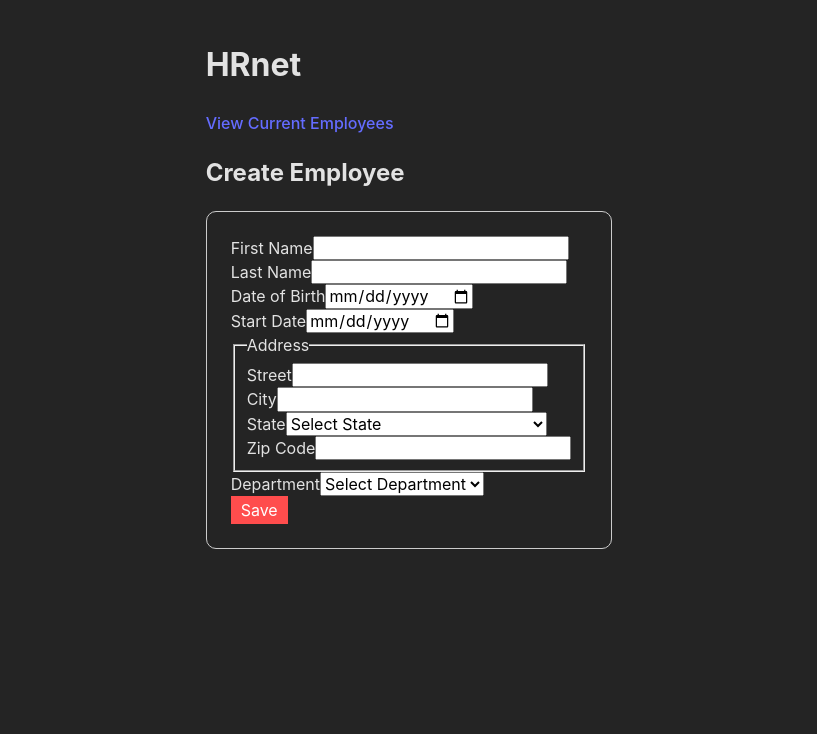
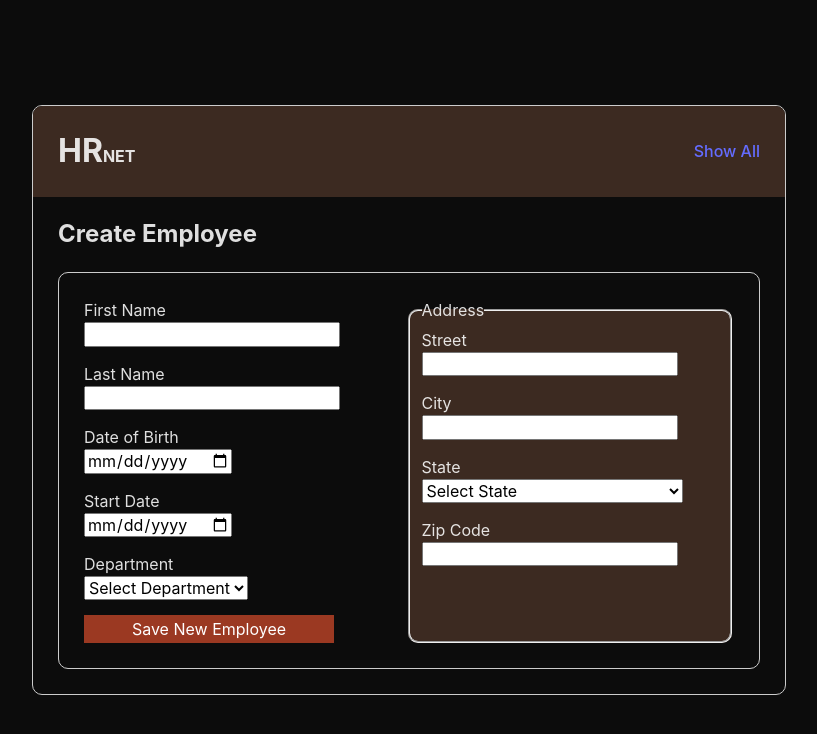
Before and after one commit to PuenaruIonutMarian/HRNet, a React (Vite) app: page / in a window 1280 px wide. Shown: the top 734 px of the page, without its empty margins (231-1048 px from the left). Built offline with nearby package versions, Linux system fonts and the light colour scheme.

Commit message:
style changes

```diff
--- a/src/components/DateSelector/DateSelector.module.scss
+++ b/src/components/DateSelector/DateSelector.module.scss
@@ -0,0 +1,5 @@
+.dateSelector{
+    label{
+        display: block;
+    }
+}
--- a/src/components/Header/Header.tsx
+++ b/src/components/Header/Header.tsx
@@ -0,0 +1,13 @@
+import { Link } from 'react-router-dom';
+import style from './header.module.scss';
+
+const Header = () => {
+  return (
+    <div className={style.header}>
+        <h1>HR<span className={style.hr}>NET</span></h1>
+        <Link to="/employee-list">Show All</Link>
+    </div>
+  )
+}
+
+export default Header
--- a/src/components/Header/header.module.scss
+++ b/src/components/Header/header.module.scss
@@ -0,0 +1,15 @@
+.header{
+    display: flex;
+    justify-content: space-between;
+    align-items: center;
+    background-color: #3C2A21;
+
+    padding: 0 25px;
+
+    h1{
+        font-size: 2rem;
+        span{
+            font-size: medium;
+        }
+    }
+}
--- a/src/components/InputField/inputfield.module.scss
+++ b/src/components/InputField/inputfield.module.scss
@@ -0,0 +1,8 @@
+.inputField{
+    label{
+        display: block;
+    }
+    input{
+        min-width: 70%;
+    }
+}
--- a/src/components/OptionsSelector/OptionsSelector.module.scss
+++ b/src/components/OptionsSelector/OptionsSelector.module.scss
@@ -0,0 +1,5 @@
+.optionSelector{
+    label{
+        display: block;
+    }
+}
--- a/src/pages/EmployeeList/EmployeeList.module.scss
+++ b/src/pages/EmployeeList/EmployeeList.module.scss
@@ -6,7 +6,7 @@
   justify-content: center;
   height: 100vh;
   padding: 0 1rem;
-}
+
 
 h1 {
   margin-bottom: 1rem;
@@ -36,14 +36,5 @@ h1 {
   text-align: center;
 }
 
-button {
-  background-color: #ff4d4d;
-  color: white;
-  border: none;
-  padding: 5px 10px;
-  cursor: pointer;
+
 }
-
-button:hover {
-  background-color: #ff1a1a;
-}
--- a/src/pages/Home/Home.module.scss
+++ b/src/pages/Home/Home.module.scss
@@ -1,14 +1,84 @@
-.Home{
+.Home {
     display: flex;
     flex-direction: column;
-    min-height: 100vh;
-    padding: 20px;
+    min-height: 200px;
+    border: solid 1px #ccc;
+    border-radius: 10px;
+    overflow: hidden;
+    margin: 0 auto;
+
+    h2 {
+        margin-left: 25px;
+    }
 
     form {
-        padding: 1.5rem;
-        border-color: #ccc;
-        border-style: solid;
-        border-width: 1px;
+        display: flex;
+        flex-direction: column;
+        gap: 25px;
+        padding: 25px;
+        border: solid 1px #ccc;
         border-radius: 10px;
+        margin: 0 25px 25px 25px;
+
+        fieldset{
+            background-color: #3C2A21;
+            border-radius: 10px;
+        }
+
+        .leftForm,
+        fieldset {
+            display: flex;
+            flex-direction: column;
+            gap: 15px;
+
+            button{
+                max-width: 250px;
+            }
+        }
     }
 }
+
+/* Media Queries */
+@media (min-width:320px) and  (max-width: 450px) {
+    .Home{
+
+        border:none;
+        overflow: visible;
+        margin:0px;
+
+        form{
+            border: none;
+            padding: 0px;
+
+            .leftForm{
+                button{
+                    max-width: 100%;
+                }
+            }
+        }
+
+        h2{
+            margin-left: 25px;
+
+        }
+    }
+}
+
+@media (min-width: 600px) {
+    .Home form {
+        flex-direction: row;
+        justify-content: space-between;
+        min-width: 0; /* Remove fixed min-width */
+    }
+
+    .leftForm,
+    fieldset {
+        flex: 1;
+    }
+}
+
+@media (min-width: 800px) {
+    .Home form {
+        min-width: 650px; /* Apply fixed min-width for larger screens */
+    }
+}
--- a/src/pages/Home/Home.tsx
+++ b/src/pages/Home/Home.tsx
@@ -1,5 +1,5 @@
 import React, { useState } from 'react';
-import { Link } from 'react-router-dom';
+import Header from '../../components/Header/Header';
 import { useDispatch } from 'react-redux';
 import InputField from '../../components/InputField/InputField';
 import DateSelector from '../../components/DateSelector/DateSelector';
@@ -39,14 +39,23 @@ const Home: React.FC = () => {
 
   return (
     <div className={style.Home}>
-      <h1>HRnet</h1>
-      <Link to="/employee-list">View Current Employees</Link>
+      <Header />
       <h2>Create Employee</h2>
       <form onSubmit={handleSubmit}>
+        <div className={style.leftForm}>
         <InputField label="First Name" name="firstName" value={employee.firstName} onChange={handleChange} />
         <InputField label="Last Name" name="lastName" value={employee.lastName} onChange={handleChange} />
         <DateSelector label="Date of Birth" name="dateOfBirth" value={employee.dateOfBirth} onChange={handleChange} />
         <DateSelector label="Start Date" name="startDate" value={employee.startDate} onChange={handleChange} />
+        <OptionSelector
+          label="Department"
+          name="department"
+          options={['Sales', 'Marketing', 'Engineering', 'Human Resources', 'Legal']}
+          value={employee.department}
+          onChange={handleChange}
+        />
+        <Button onClick={(e) => { e.preventDefault(); handleSubmit(e); }}>Save New Employee</Button>
+        </div>
         <fieldset>
           <legend>Address</legend>
           <InputField label="Street" name="street" value={employee.street} onChange={handleChange} />
@@ -54,14 +63,6 @@ const Home: React.FC = () => {
           <OptionSelector label="State" name="state" options={states} value={employee.state} onChange={handleChange} />
           <InputField label="Zip Code" name="zipCode" value={employee.zipCode} onChange={handleChange} />
         </fieldset>
-        <OptionSelector
-          label="Department"
-          name="department"
-          options={['Sales', 'Marketing', 'Engineering', 'Human Resources', 'Legal']}
-          value={employee.department}
-          onChange={handleChange}
-        />
-        <Button onClick={(e) => { e.preventDefault(); handleSubmit(e); }}>Save</Button>
       </form>
       {showModal && (
         <Modal onClose={() => setShowModal(false)}>
--- a/src/styles/globals.scss
+++ b/src/styles/globals.scss
@@ -7,7 +7,7 @@
 
   color-scheme: light dark;
   color: rgba(255, 255, 255, 0.87);
-  background-color: #242424;
+  background-color: #0C0C0C;
 
   font-synthesis: none;
   text-rendering: optimizeLegibility;
@@ -32,3 +32,23 @@ body {
   place-items: center;
   min-height: 100vh;
 }
+
+button {
+  background-color: #9B3922;
+  color: white;
+  border: none;
+  padding: 5px 10px;
+  cursor: pointer;
+}
+
+button:hover {
+  background-color: #F2613F;
+}
+
+@media (min-width:320px) and  (max-width: 450px) {
+  body{
+    place-items: unset;
+    justify-content: unset;
+    min-height: none;
+  }
+}
```
Also changed, not shown: src/components/FormField/FormField.module.scss (deleted, +0 -15 lines), src/components/FormField/FormField.tsx (deleted, +0 -32 lines).
